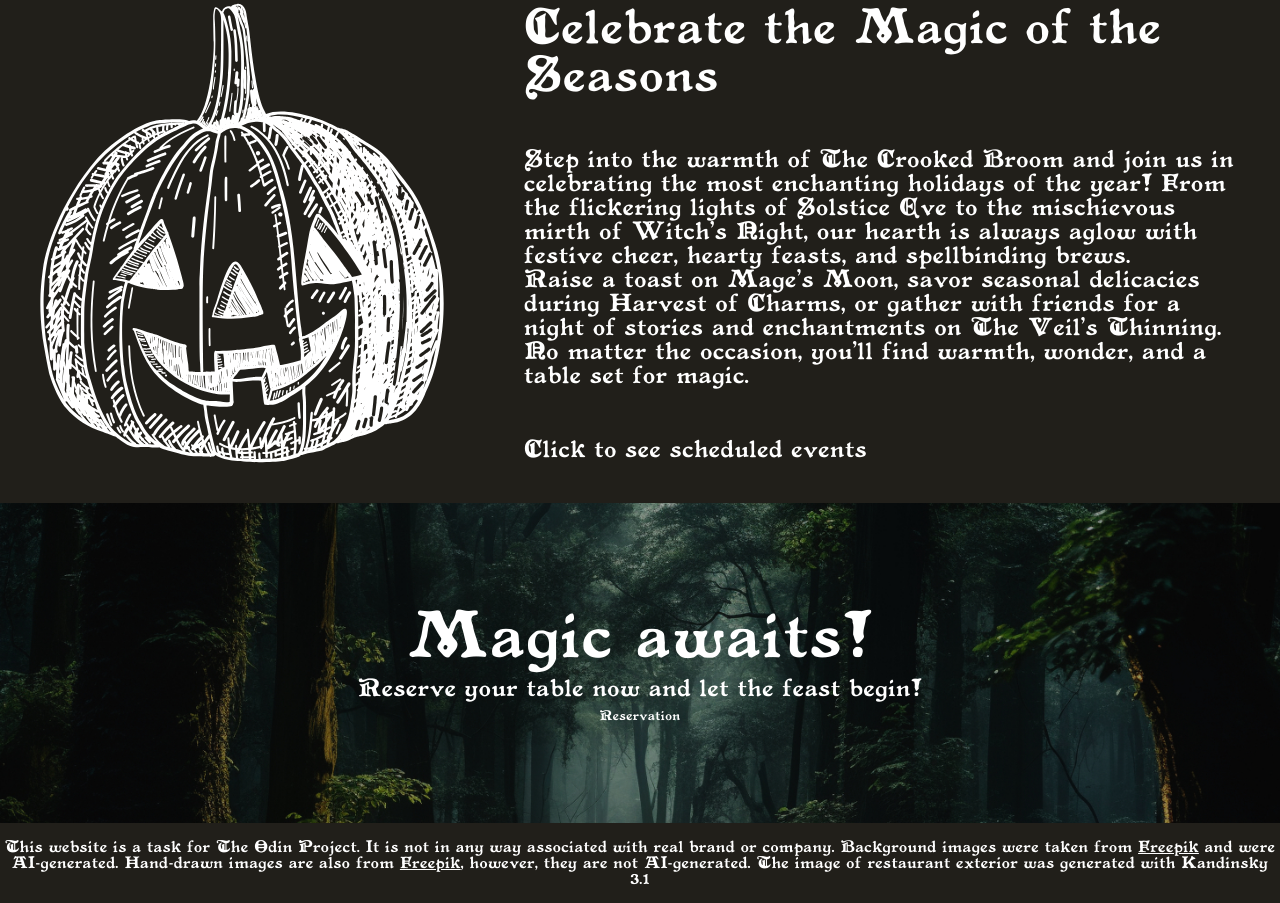
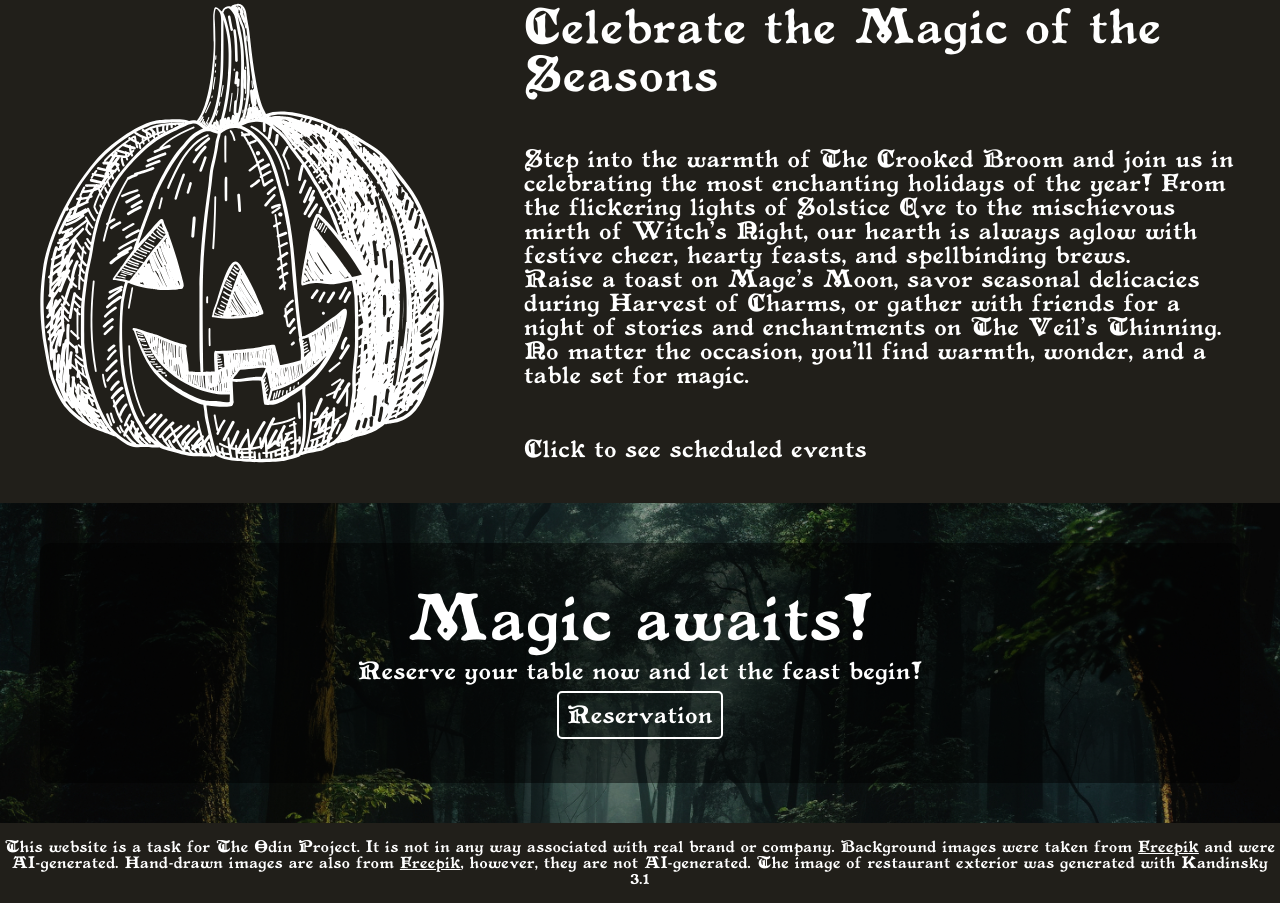
Before and after one commit to SkyLark9929/OdinRestaurantPage, a website built with webpack: page src/template.html in a window 1280 px wide. Shown: the part 2316-3219 px from the top of the page. Built offline with nearby package versions, Linux system fonts and the light colour scheme.

Commit message:
Style reservation button

```diff
--- a/src/style.css
+++ b/src/style.css
@@ -247,10 +247,21 @@ footer{
 
 .flex-wrapper.reservation-wrapper{
     height: 100%;
+    max-width: 1200px;
     gap: 1vh;
     flex-direction: column;
     justify-content: center;
     align-items: center;
+
+    background-color: #0000007D;
+    border-radius: 10px;
+}
+
+.flex-wrapper.reservation-wrapper > button {
+    border: 2px solid white;
+    border-radius: 5px;
+    padding: 1vh;
+    font-size: 1.5rem;
 }
 
 footer > p{
```
